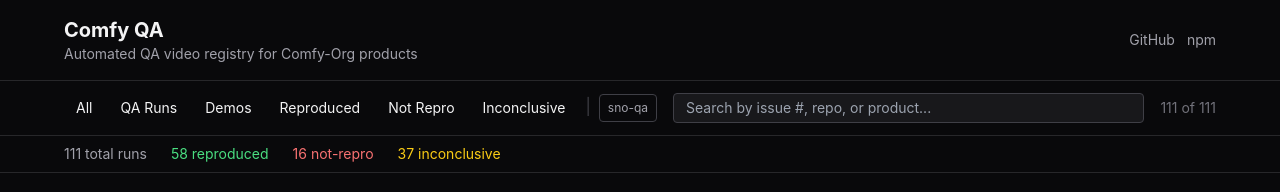
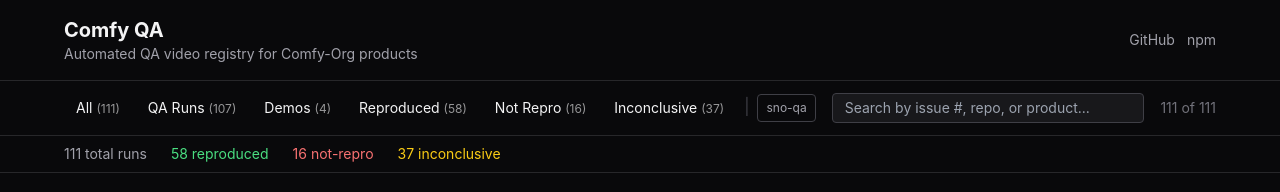
Before and after one commit to Comfy-Org/Comfy-QA, a website: page pages/index.html in a window 1280 px wide. Shown: the top 192 px of the page. Drawn offline with nearby package versions, Linux system fonts and the light colour scheme; no server answers.

Commit message:
feat(pages): show item counts on filter buttons

```diff
--- a/pages/index.html
+++ b/pages/index.html
@@ -36,12 +36,12 @@
   <div class="border-b border-zinc-800 px-6 py-3">
     <div class="max-w-6xl mx-auto flex items-center gap-4">
       <div class="flex gap-1 flex-wrap">
-        <button onclick="filter('all')" class="filter-btn active px-3 py-1 rounded text-sm" data-filter="all">All</button>
-        <button onclick="filter('qa')" class="filter-btn px-3 py-1 rounded text-sm" data-filter="qa">QA Runs</button>
-        <button onclick="filter('demo')" class="filter-btn px-3 py-1 rounded text-sm" data-filter="demo">Demos</button>
-        <button onclick="filter('reproduced')" class="filter-btn px-3 py-1 rounded text-sm" data-filter="reproduced">Reproduced</button>
-        <button onclick="filter('not-repro')" class="filter-btn px-3 py-1 rounded text-sm" data-filter="not-repro">Not Repro</button>
-        <button onclick="filter('inconclusive')" class="filter-btn px-3 py-1 rounded text-sm" data-filter="inconclusive">Inconclusive</button>
+        <button onclick="filter('all')" class="filter-btn active px-3 py-1 rounded text-sm" data-filter="all">All <span id="fc-all" class="text-xs opacity-60"></span></button>
+        <button onclick="filter('qa')" class="filter-btn px-3 py-1 rounded text-sm" data-filter="qa">QA Runs <span id="fc-qa" class="text-xs opacity-60"></span></button>
+        <button onclick="filter('demo')" class="filter-btn px-3 py-1 rounded text-sm" data-filter="demo">Demos <span id="fc-demo" class="text-xs opacity-60"></span></button>
+        <button onclick="filter('reproduced')" class="filter-btn px-3 py-1 rounded text-sm" data-filter="reproduced">Reproduced <span id="fc-reproduced" class="text-xs opacity-60"></span></button>
+        <button onclick="filter('not-repro')" class="filter-btn px-3 py-1 rounded text-sm" data-filter="not-repro">Not Repro <span id="fc-not-repro" class="text-xs opacity-60"></span></button>
+        <button onclick="filter('inconclusive')" class="filter-btn px-3 py-1 rounded text-sm" data-filter="inconclusive">Inconclusive <span id="fc-inconclusive" class="text-xs opacity-60"></span></button>
         <span class="text-zinc-700 px-1">|</span>
         <span id="repo-filters" class="flex gap-1"></span>
       </div>
@@ -284,6 +284,20 @@
         return (b.date || "") > (a.date || "") ? 1 : -1;
       });
 
+      // Update filter button counts
+      const counts = {
+        all: allRuns.length,
+        qa: allRuns.filter(r => r.type === "qa" || r.type === "running").length,
+        demo: allRuns.filter(r => r.type === "demo").length,
+        reproduced: allRuns.filter(r => r.status === "reproduced" || r.status === "pass").length,
+        "not-repro": allRuns.filter(r => r.status === "not-repro").length,
+        inconclusive: allRuns.filter(r => r.status === "inconclusive").length,
+      };
+      for (const [key, n] of Object.entries(counts)) {
+        const el = document.getElementById(`fc-${key}`);
+        if (el) el.textContent = n > 0 ? `(${n})` : "";
+      }
+
       // Build repo filter buttons dynamically
       const repos = [...new Set(allRuns.map(r => r.repo).filter(Boolean))];
       document.getElementById("repo-filters").innerHTML = repos.map(repo =>
```
